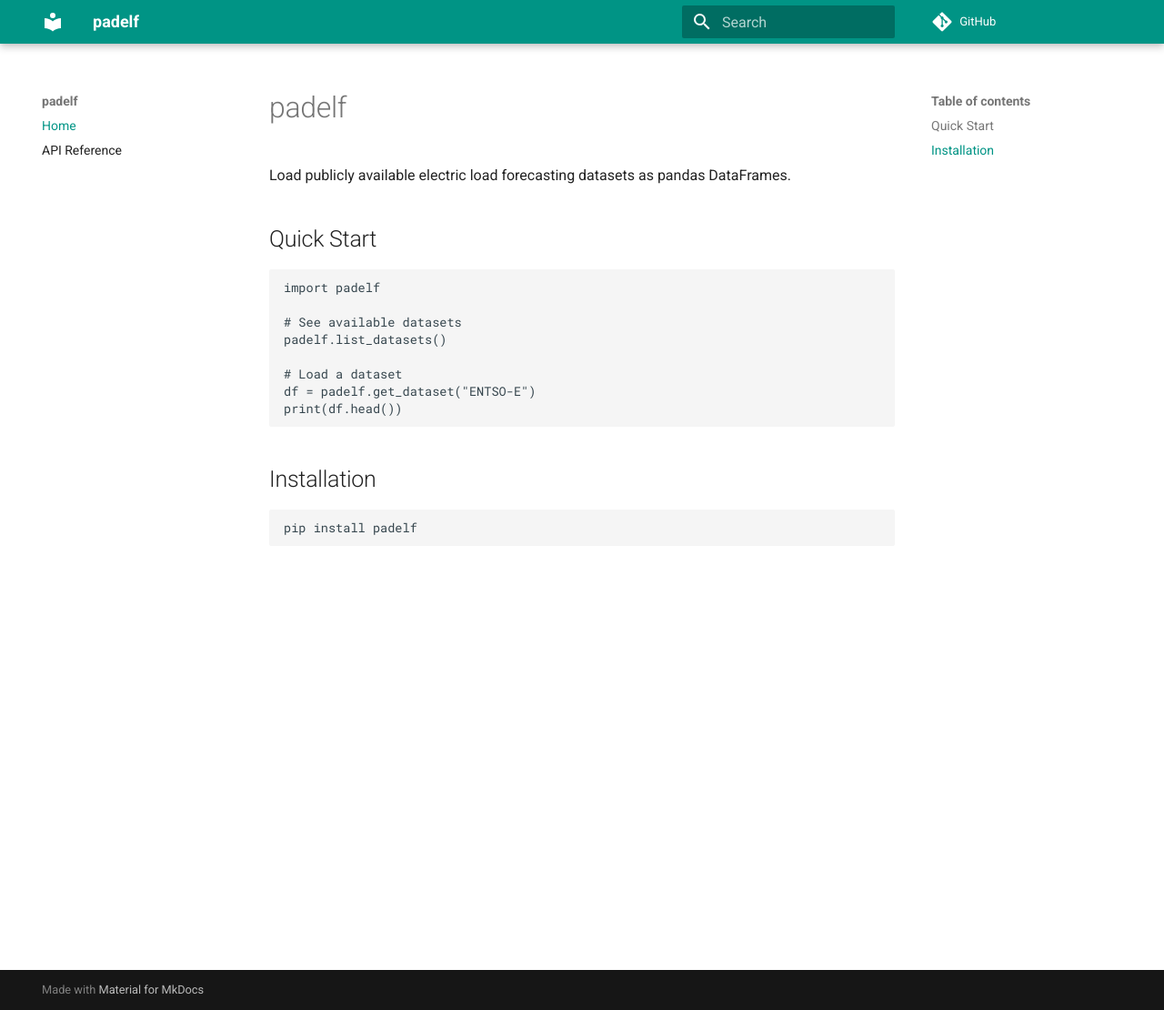
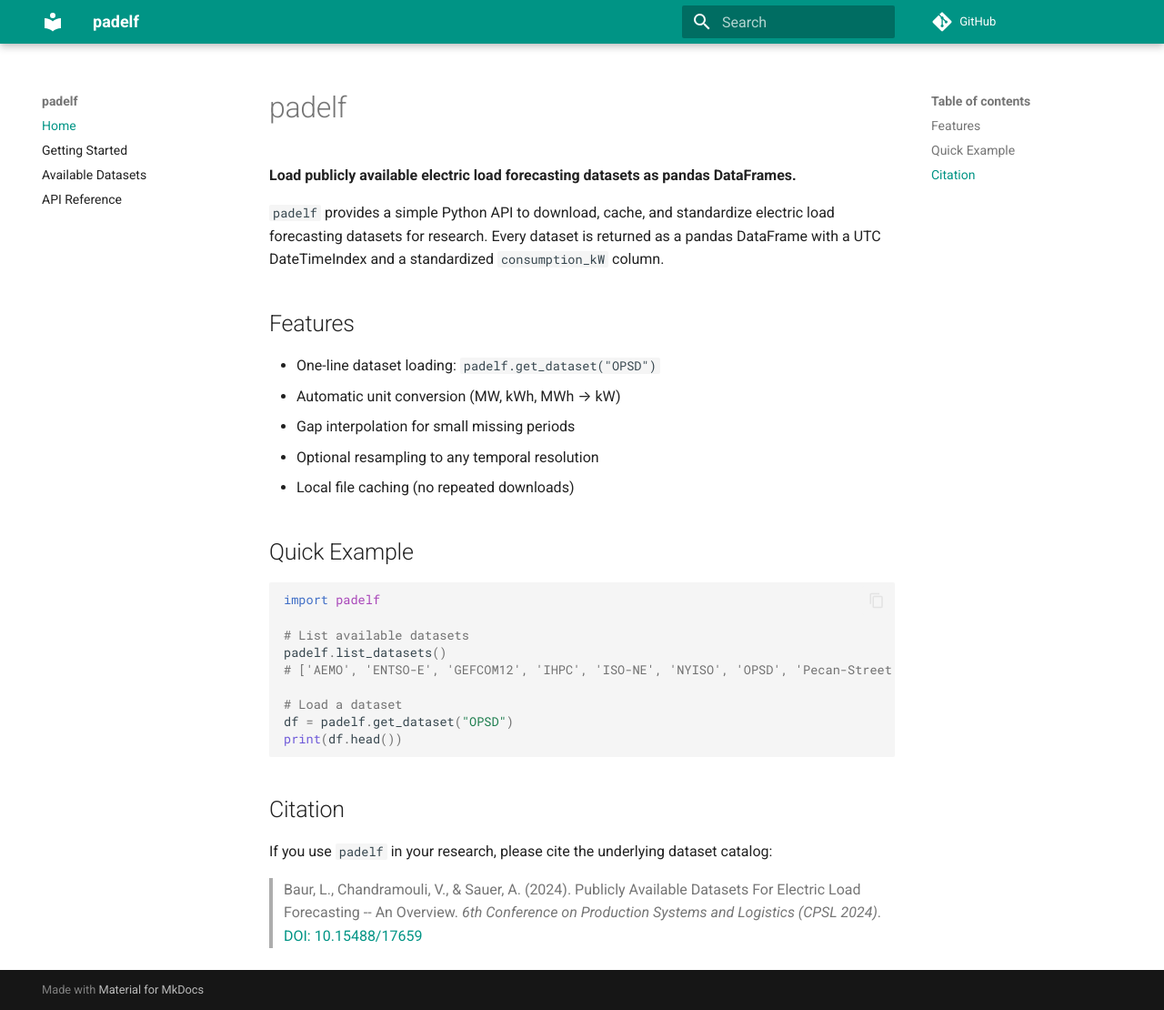
Before and after one commit to LSB-dev/PADELF-PIP, an MkDocs documentation site: the page built from docs/index.md, in a window 1280 px wide and 1110 px high. Shown: the whole window at 91% size. Built offline with MkDocs 1.6.1 and Material for MkDocs 9.7.7, drawn with Linux system fonts in a browser that asks for light colours; comment, search, counter and statistics services are not loaded.

Commit message:
feat: add remaining dataset configs, harden tests, build mkdocs (W4D3)

````diff
--- a/docs/index.md
+++ b/docs/index.md
@@ -1,22 +1,39 @@
 # padelf
 
-Load publicly available electric load forecasting datasets as pandas DataFrames.
+**Load publicly available electric load forecasting datasets as pandas DataFrames.**
 
-## Quick Start
+`padelf` provides a simple Python API to download, cache, and standardize
+electric load forecasting datasets for research. Every dataset is returned
+as a pandas DataFrame with a UTC DateTimeIndex and a standardized
+`consumption_kW` column.
+
+## Features
+
+- One-line dataset loading: `padelf.get_dataset("OPSD")`
+- Automatic unit conversion (MW, kWh, MWh → kW)
+- Gap interpolation for small missing periods
+- Optional resampling to any temporal resolution
+- Local file caching (no repeated downloads)
+
+## Quick Example
 
 ```python
 import padelf
 
-# See available datasets
+# List available datasets
 padelf.list_datasets()
+# ['AEMO', 'ENTSO-E', 'GEFCOM12', 'IHPC', 'ISO-NE', 'NYISO', 'OPSD', 'Pecan-Street', 'RTE-France']
 
 # Load a dataset
-df = padelf.get_dataset("ENTSO-E")
+df = padelf.get_dataset("OPSD")
 print(df.head())
 ```
 
-## Installation
+## Citation
 
-```bash
-pip install padelf
-```
+If you use `padelf` in your research, please cite the underlying dataset catalog:
+
+> Baur, L., Chandramouli, V., & Sauer, A. (2024). Publicly Available Datasets
+> For Electric Load Forecasting -- An Overview. *6th Conference on Production
+> Systems and Logistics (CPSL 2024)*.
+> [DOI: 10.15488/17659](https://doi.org/10.15488/17659)
--- a/mkdocs.yml
+++ b/mkdocs.yml
@@ -1,11 +1,15 @@
 site_name: padelf
 site_description: Load publicly available electric load forecasting datasets as pandas DataFrames.
+site_url: https://lsb-dev.github.io/padelf-pip/
 repo_url: https://github.com/LSB-dev/padelf-pip
 
 theme:
   name: material
   palette:
     primary: teal
+    accent: teal
+  features:
+    - content.code.copy
 
 plugins:
   - search
@@ -16,7 +20,15 @@ plugins:
             docstring_style: google
             show_source: false
             show_root_heading: true
+            heading_level: 3
 
 nav:
   - Home: index.md
+  - Getting Started: getting-started.md
+  - Available Datasets: datasets.md
   - API Reference: api.md
+
+markdown_extensions:
+  - admonition
+  - pymdownx.highlight
+  - pymdownx.superfences
````
Also changed, not shown: docs/api.md (+10 -0 lines), docs/datasets.md (added, +30 -0 lines), docs/getting-started.md (added, +55 -0 lines), src/padelf/configs/AEMO.yaml (added, +17 -0 lines), src/padelf/configs/ENTSO-E.yaml (added, +18 -0 lines), src/padelf/configs/ISO-NE.yaml (added, +18 -0 lines), src/padelf/configs/NYISO.yaml (added, +17 -0 lines), src/padelf/configs/Pecan-Street.yaml (added, +17 -0 lines), src/padelf/configs/RTE-France.yaml (added, +17 -0 lines), 3 other files.
